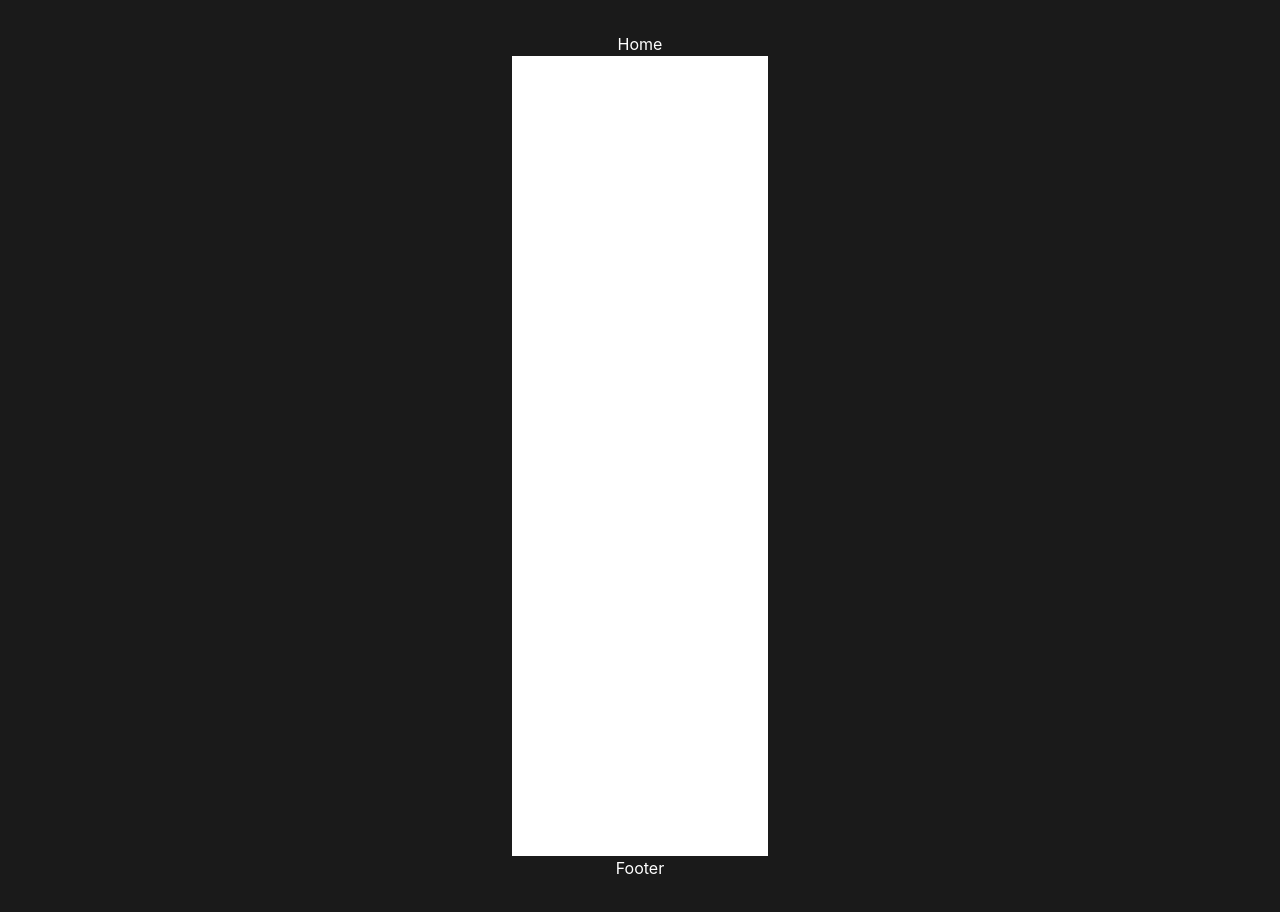
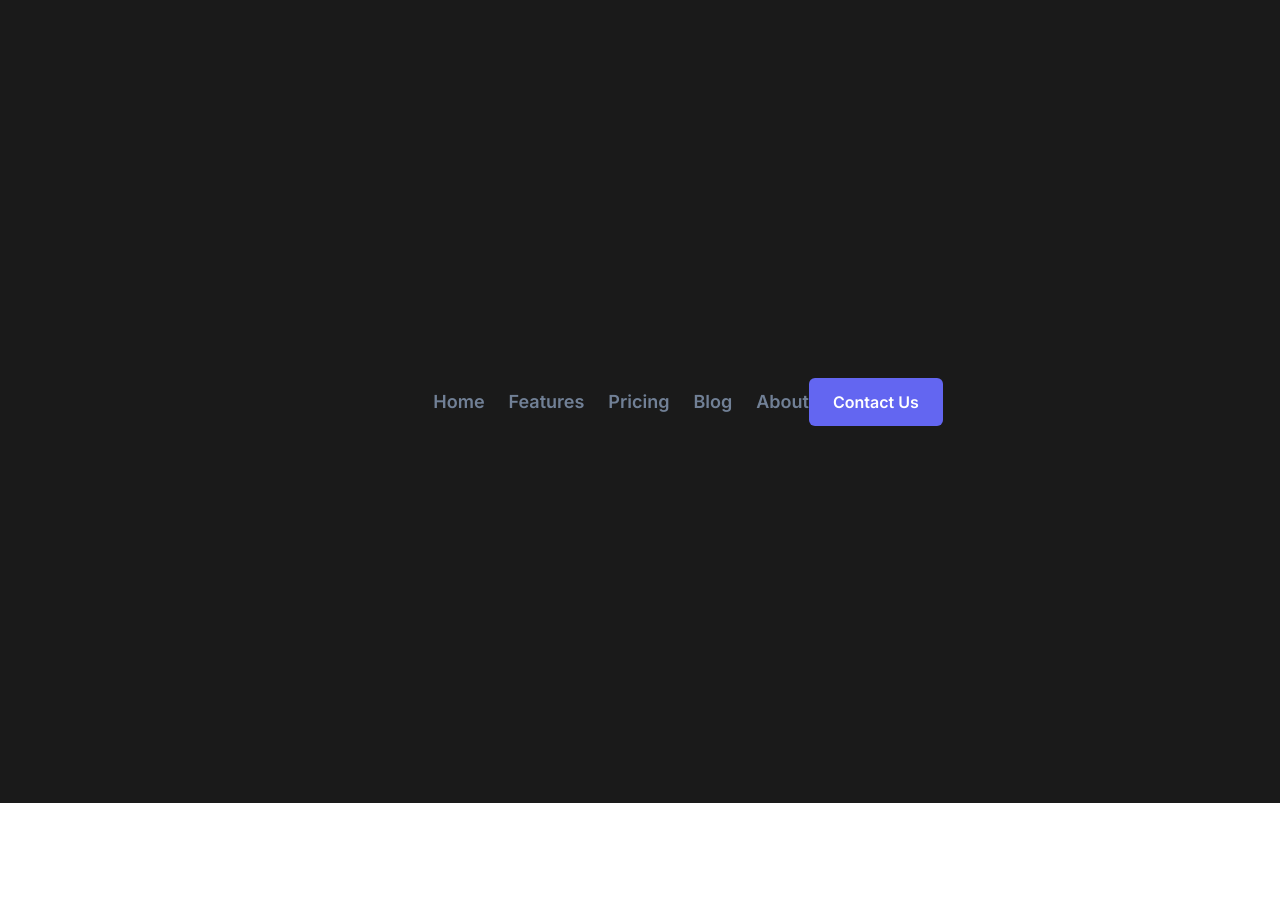
Before and after one commit to Alcyone47/Demo1, a React (Vite) app in the folder proffernet/: page / in a window 1280 px wide. After the commit the page ends 803 px from the top, so only its background shows below. Built offline with nearby package versions, Linux system fonts and the light colour scheme.

Commit message:
navvar_updated

```diff
--- a/proffernet/src/components/Footer/Footer.jsx
+++ b/proffernet/src/components/Footer/Footer.jsx
@@ -3,7 +3,7 @@ import './Footer.css'
 
 const Footer = () => {
   return (
-    <div>Footer</div>
+    <div></div>
   )
 }
 
--- a/proffernet/src/components/Navbar/Navbar.css
+++ b/proffernet/src/components/Navbar/Navbar.css
@@ -1,5 +1,126 @@
-.test_nav{
-    background-color: white;
-    width: 20vw;
+@import url('https://fonts.googleapis.com/css2?family=Inter:wght@100;200;400;500;600;700&display=swap');
+
+
+:root {
+    --primary-color: #6366F1;
+    --accent-color: #3f83f8;
+    --text-color: #333333;
+    --link-color: #2563eb;
+    --background-color: #ffffff;
+    --light-gray: #f0f0f0;
+    --gray: #808080;
+    --dark-gray: #555;
+}
+
+* {
+    margin: 0;
+    padding: 0;
+    font-family: 'Inter', sans-serif;
+    text-decoration: none;
+}
+
+body{
     height: 100vh;
+    text-align: center;
+    background-color: var(--background-color);
+    padding: 0.1rem;
 }
+
+/* .header{
+    border: 1px solid black;
+} */
+
+.header-content{
+    max-width: 1280px;
+    margin: 0 auto;
+    display: flex;
+    justify-content: space-between;
+    align-items: center;
+    padding: 1rem;
+}
+
+.logo{
+    display: flex;
+    align-items: center;
+    font-size: 2rem;
+    font-weight: bold;
+    color: var(--text-color);
+    text-decoration:none ;
+    gap: 0.625rem;
+}
+
+.logo-icon{
+    height: 5.875rem;
+    width: 1.938rem;
+}
+
+.logo-text{
+    font-size: 2rem;
+    font-weight: bold;
+}
+
+.nav{
+    display: none;
+    gap: 1.5rem;
+
+}
+
+@media screen and (min-width:768px) {
+    .nav{
+        display: flex;
+    }
+}
+
+.nav-link{
+    color: #718096;
+    font-size: 1.125rem;
+    font-weight: 600;
+    transform: color 0.1s;
+}
+
+.nav-link:hover{
+    color: var(--link-color);
+}
+
+.contact-button{
+    display: none;
+    border: none;
+    border-radius: 0.375rem;
+    background-color: var(--primary-color);
+    color: var(--background-color);
+    transform: all  0.1s;
+    padding: 0.75rem 1.5rem;
+    font-size: 1rem;
+    font-weight: 600;
+}
+
+@media screen and (min-width:768px) {
+    .contact-button{
+        display: block;
+    }
+}
+
+.contact-button:hover{
+    background-color: #5254f8;
+}
+
+.menu-button{
+  display: none;
+  border:none;
+  border-radius: 0.375rem;
+  background-color: var(--background-color);
+  font-size: 1rem;
+  padding: 0.5rem 0.9rem;
+  font-weight: 600;
+}
+
+@media screen and (max-width:768px) {
+    .menu-button{
+        display: block;
+      }
+}
+
+.menu-icon{
+    height: 1.5rem;
+    width: 1.5rem;
+}
--- a/proffernet/src/components/Navbar/Navbar.jsx
+++ b/proffernet/src/components/Navbar/Navbar.jsx
@@ -3,7 +3,34 @@ import './Navbar.css'
 
 const Navbar = () => {
     return (
-        <div className='test_nav'>Navbar</div>
+        <div class="header">
+
+        <header class="header-content">
+
+            <a href="#logo" class="logo">
+                {/* <img src="./images/StudySyn.svg" alt="logoImage" class="logo-icon" />
+                <span class="logo-text">StudySync</span> */}
+            </a>
+
+            <nav class="nav">
+                <a href="#home" class="nav-link">Home</a>
+                <a href="#features" class="nav-link">Features</a>
+                <a href="#pricing" class="nav-link">Pricing</a>
+                <a href="#blog" class="nav-link">Blog</a>
+                <a href="#about" class="nav-link">About</a>
+            </nav>
+
+            <a href="#contact" class="contact-button">
+                Contact Us
+            </a>
+
+            <button type="button" class="menu-button">
+                <img src="./images/Hamburger.svg" alt="menuButton" class="menu-icon" />
+            </button>
+
+        </header>
+
+    </div>
     )
 }
 
--- a/proffernet/src/pages/Home.jsx
+++ b/proffernet/src/pages/Home.jsx
@@ -8,7 +8,7 @@ const Home = () => {
     const navigate = useNavigate();
     return (
         <div>
-            Home
+
             <Navbar/>
             <Footer/>
         </div>
```
